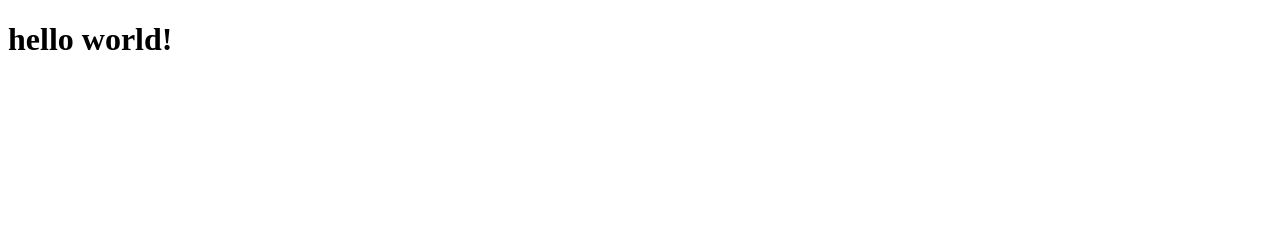
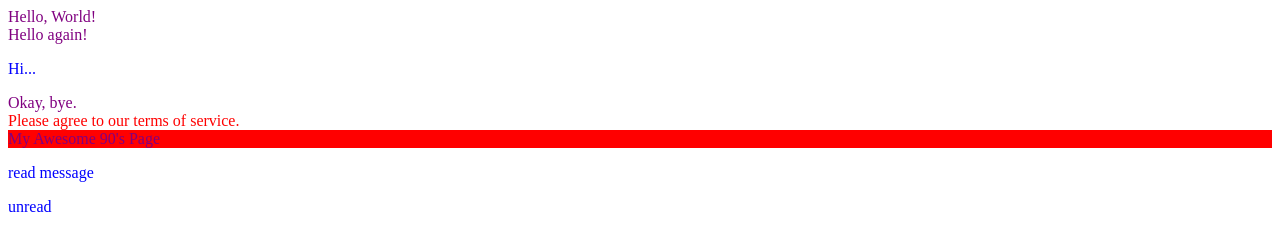
Before and after one commit to vhurkus/odin-recipes, a plain HTML site: page index.html in a window 1280 px wide. Drawn offline with Linux system fonts and the light colour scheme.

Commit message:
new features added

```diff
--- a/index.html
+++ b/index.html
@@ -3,8 +3,16 @@
     <head>
         <meta charset="utf-8">
         <title>MyFirstPage</title>
+        <link rel="stylesheet" href="style.css">
     </head>
     <body>
-        <h1>hello world!</h1>
+        <div>Hello, World!</div>
+        <div>Hello again!</div>
+        <p>Hi...</p>
+        <div>Okay, bye.</div>
+        <div class="alert-text">Please agree to our terms of service.</div>
+        <div id="title">My Awesome 90's Page</div>
+        <p id=read>read message</p>
+        <p id=unread>unread</p>
     </body>
 </html>
--- /dev/null
+++ b/style.css
@@ -0,0 +1,23 @@
+*{
+    color: purple;
+}
+p{
+    color:blue;
+}
+.alert-text{
+    color:red;
+}
+#title{
+    background-color: red;
+}
+.read{
+    color: rgb(69, 108, 216);
+    background-color: black;
+    /* several unique declarations */
+  }
+
+.unread{
+    color: rgb(177, 123, 52);
+    background-color: black;
+    /* several unique declarations */
+  }
```
